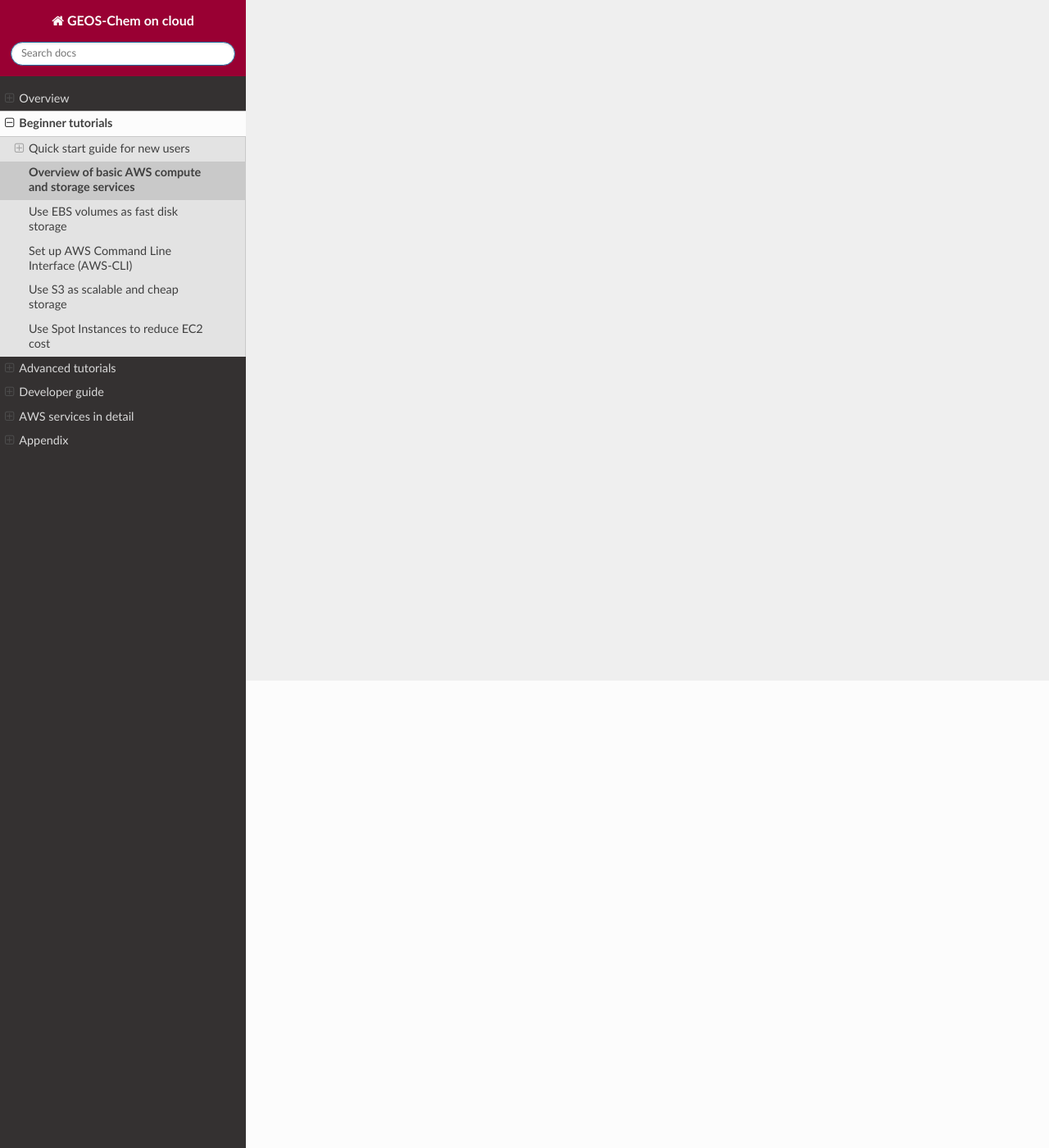
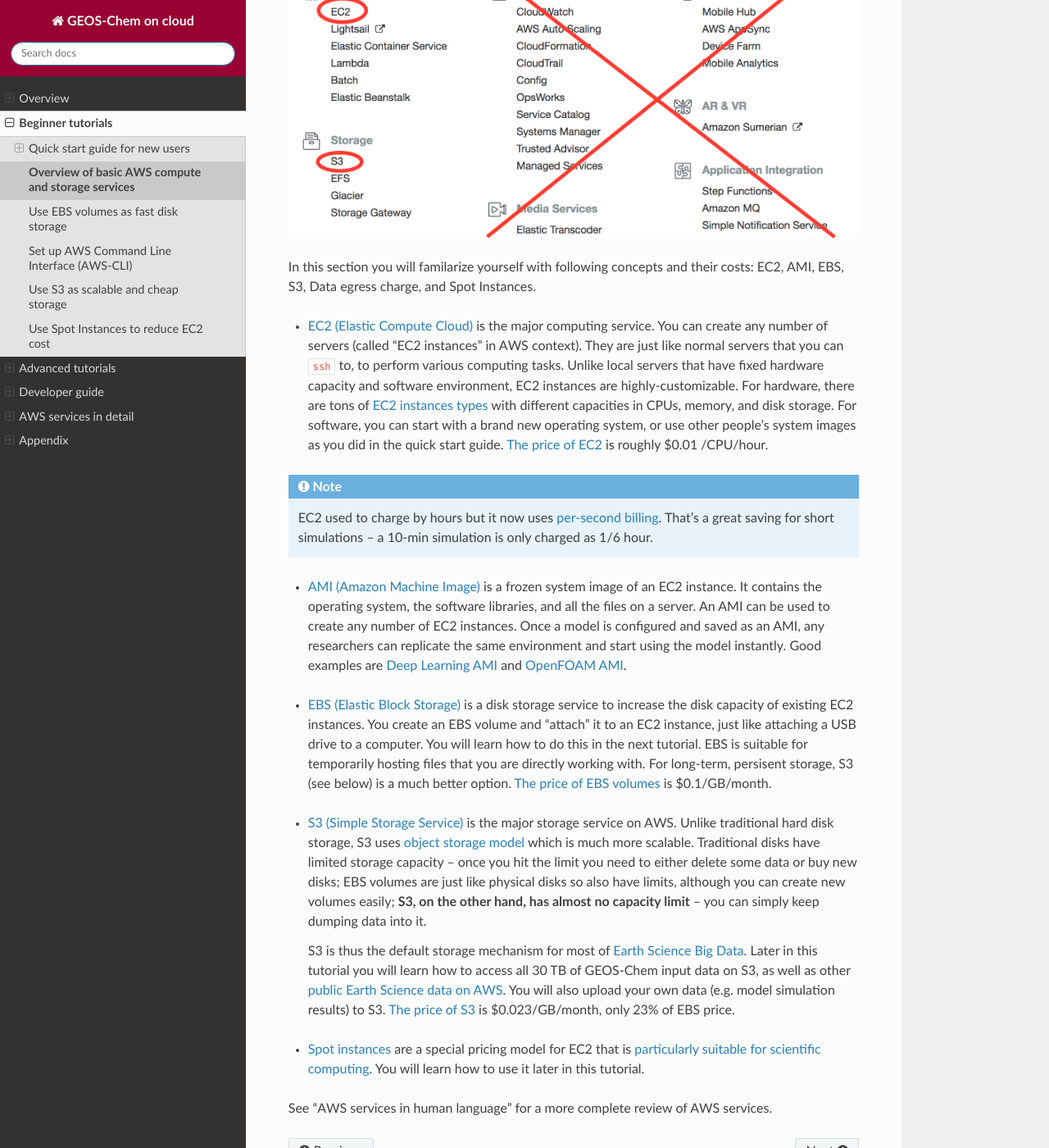
Before and after one commit to geoschem/geos-chem-cloud, a Sphinx documentation site: the page built from doc/source/chapter02_beginner-tutorial/basic-aws-services.rst, in a window 1280 px wide and 1400 px high, scrolled down 570 px. Shown: the whole window at 82% size. Built offline with Sphinx 7.4.7 and the Read the Docs theme 2.0.0, drawn with Linux system fonts in a browser that asks for light colours; some of the changed text lies outside the part shown.

Commit message:
Add basic overview of AWS services

```diff
--- a/doc/source/chapter02_beginner-tutorial/basic-aws-services.rst
+++ b/doc/source/chapter02_beginner-tutorial/basic-aws-services.rst
@@ -1,8 +1,28 @@
 Overview of basic AWS compute and storage services
 ==================================================
 
-AWS has 1000 services but we only need a tiny subet for scientific computing.
+In the quick start guide, you have used **EC2 (Elastic Compute Cloud)** to perform simulations and data analysis. Unlike your local server, cloud platforms are designed to be ephemeral -- you can launch or shut down servers at any time. No up-front investment, no hardware maintenance. This flexibility is a great advantage of cloud platforms, but it also means that you need to care special care of your data. On local servers, one can simply log out after the work is done. But if you simply terminate your cloud server, all data will disappear. Instead of keeping your server running (which incurs hourly cost), a much cheaper and cleverer way is to move data to other storage services.
 
+AWS has hundreds of services (shown in the main console; see the figure below), and EC2 is just one them. Fortunately, a tiny subset of services is enough for scientific computing. The two biggest services are **EC2** for compute and **S3** for storage. Tons of other services are targetted at IT/Bussiness applications that scientists can safely ignore:
 
-Simple Storage Service (S3)
-Elastic Block Store (EBS)
+.. image:: img/aws_services.png
+
+In this section you will familarize yourself with following concepts and their costs: EC2, AMI, EBS, S3, Data egress charge, and Spot Instances.
+
+- `EC2 (Elastic Compute Cloud) <https://aws.amazon.com/ec2/>`_ is the major computing service. You can create any number of servers (called "EC2 instances" in AWS context). They are just like normal servers that you can ``ssh`` to, to perform various computing tasks. Unlike local servers that have fixed hardware capacity and software environment, EC2 instances are highly-customizable. For hardware, there are tons of `EC2 instances types <https://aws.amazon.com/ec2/instance-types/>`_ with different capacities in CPUs, memory, and disk storage. For software, you can start with a brand new operating system, or use other people's system images as you did in the quick start guide. `The price of EC2 <https://aws.amazon.com/ec2/pricing/>`_ is roughly $0.01 /CPU/hour.
+
+.. note::
+
+  EC2 used to charge by hours but it now uses `per-second billing <https://aws.amazon.com/blogs/aws/new-per-second-billing-for-ec2-instances-and-ebs-volumes/>`_. That's a great saving for short simulations -- a 10-min simulation is only charged as 1/6 hour.
+
+* `AMI (Amazon Machine Image) <https://docs.aws.amazon.com/AWSEC2/latest/UserGuide/AMIs.html>`_ is a frozen system image of an EC2 instance. It contains the operating system, the software libraries, and all the files on a server. An AMI can be used to create any number of EC2 instances. Once a model is configured and saved as an AMI, any researchers can replicate the same environment and start using the model instantly. Good examples are `Deep Learning AMI <https://aws.amazon.com/marketplace/pp/B077GCH38C>`_ and `OpenFOAM AMI <https://aws.amazon.com/marketplace/pp/B017AHYO16>`_.
+
+- `EBS (Elastic Block Storage) <https://aws.amazon.com/ebs/>`_ is a disk storage service to increase the disk capacity of existing EC2 instances. You create an EBS volume and "attach" it to an EC2 instance, just like attaching a USB drive to a computer. You will learn how to do this in the next tutorial. EBS is suitable for temporarily hosting files that you are directly working with. For long-term, persisent storage, S3 (see below) is a much better option. `The price of EBS volumes <https://aws.amazon.com/ebs/pricing/>`_ is $0.1/GB/month.
+
+* `S3 (Simple Storage Service) <https://aws.amazon.com/s3/>`_ is the major storage service on AWS. Unlike traditional hard disk storage, S3 uses `object storage model <https://en.wikipedia.org/wiki/Object_storage>`_ which is much more scalable. Traditional disks have limited storage capacity -- once you hit the limit you need to either delete some data or buy new disks; EBS volumes are just like physical disks so also have limits, although you can create new volumes easily; **S3, on the other hand, has almost no capacity limit** -- you can simply keep dumping data into it.
+
+  S3 is thus the default storage mechanism for most of :ref:`Earth Science Big Data <earth-data-label>`. Later in this tutorial you will learn how to access all 30 TB of GEOS-Chem input data on S3, as well as other  `public Earth Science data on AWS <https://aws.amazon.com/earth/>`_. You will also upload your own data (e.g. model simulation results) to S3. `The price of S3 <https://aws.amazon.com/ebs/pricing/>`_ is $0.023/GB/month, only 23% of EBS price.
+
+- `Spot instances <https://aws.amazon.com/ec2/spot/>`_ are a special pricing model for EC2 that is `particularly suitable for scientific computing <https://aws.amazon.com/ec2/spot/spot-and-science/>`_. You will learn how to use it later in this tutorial.
+
+See "AWS services in human language" for a more complete review of AWS services.
```
Also changed, not shown: doc/source/chapter02_beginner-tutorial/img/aws_services.png (added).
